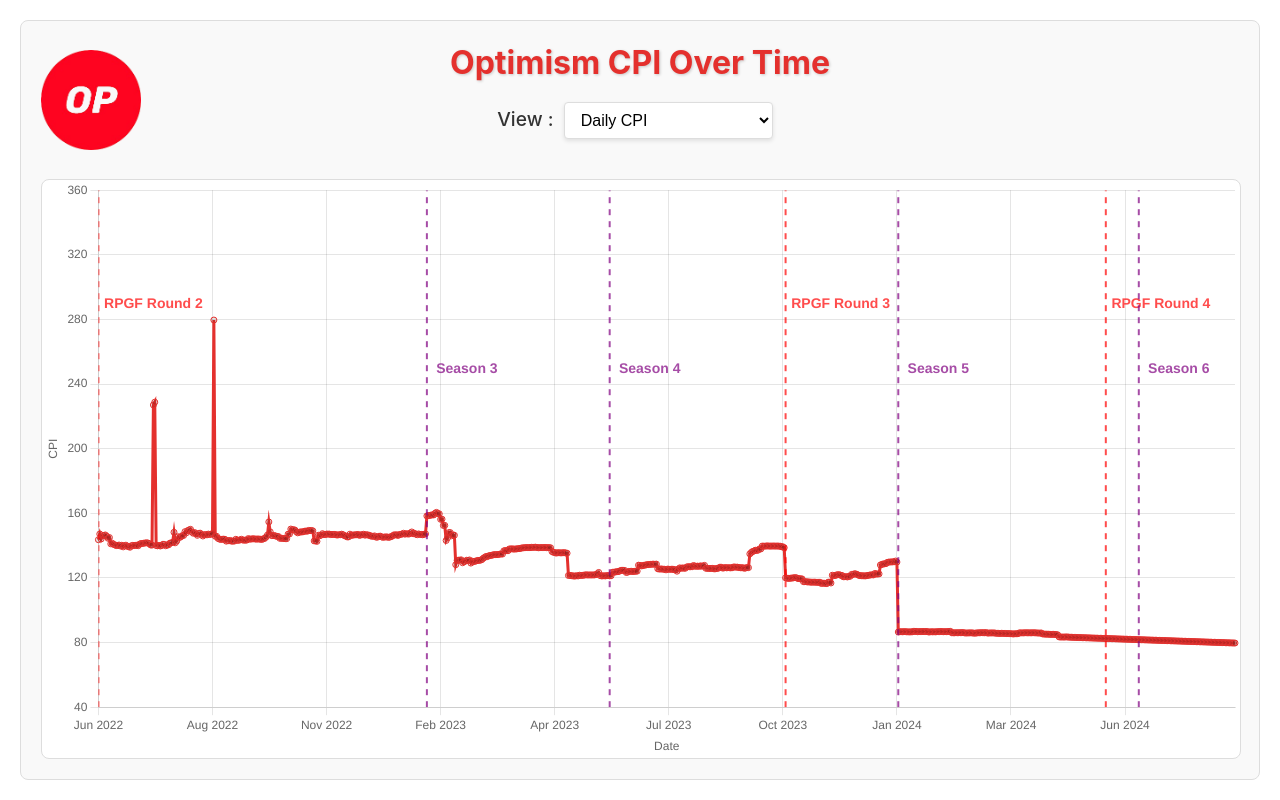
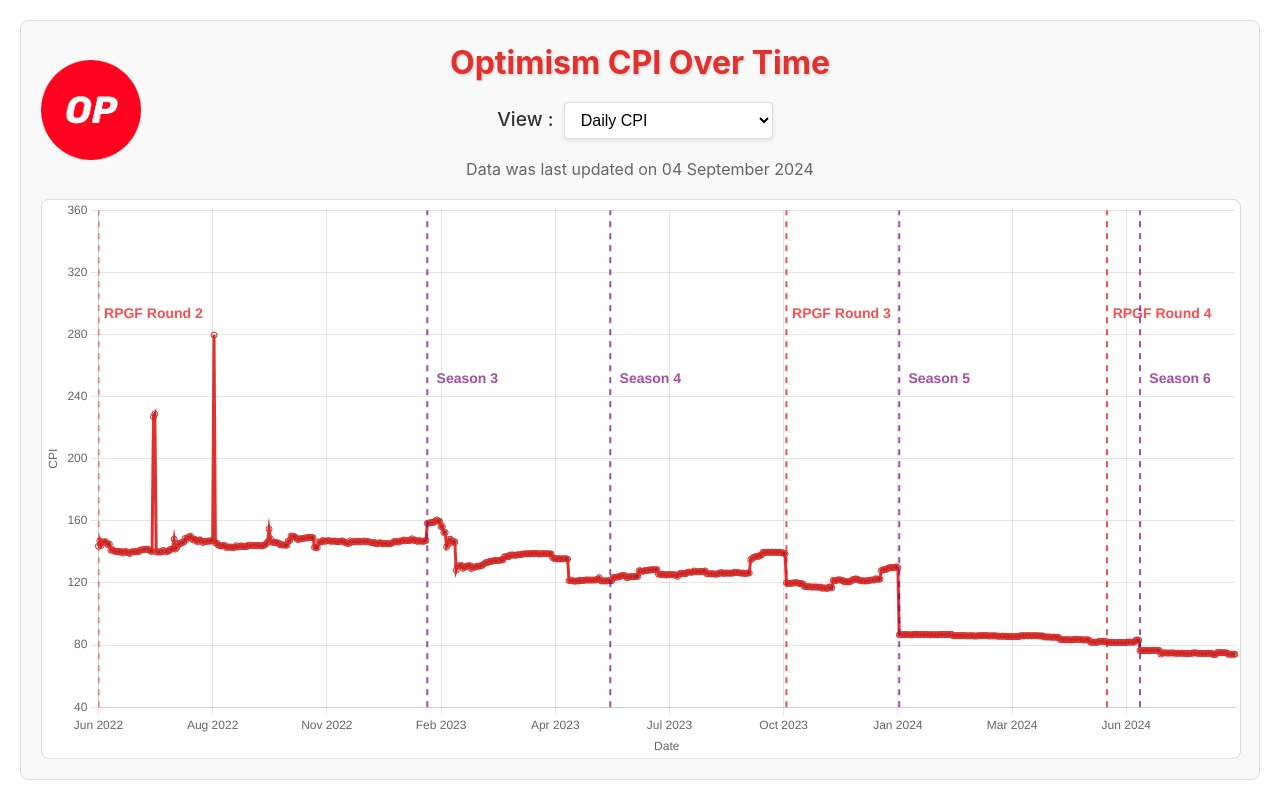
Before and after one commit to ARDev097/cpi_line_graph, a React (Create React App) app: page / in a window 1280 px wide. Built offline with nearby package versions, Linux system fonts and the light colour scheme.

Commit message:
Added season 6 date

```diff
--- a/package.json
+++ b/package.json
@@ -10,6 +10,7 @@
     "chart.js": "^4.4.4",
     "chartjs-adapter-date-fns": "^3.0.0",
     "chartjs-plugin-annotation": "^3.0.1",
+    "chartjs-plugin-zoom": "^2.0.1",
     "date-fns": "^3.6.0",
     "papaparse": "^5.4.1",
     "react": "^18.3.1",
--- a/src/components/LineGraph.css
+++ b/src/components/LineGraph.css
@@ -80,6 +80,13 @@
   border-radius: 8px;
 }
 
+.last-updated {
+  font-size: 1rem;
+  color: #666;
+  margin-top: 10px;
+}
+
+
 @media (max-width: 768px) {
   .line-graph-container {
     height: calc(100% - 50px);
--- a/src/components/LineGraph.js
+++ b/src/components/LineGraph.js
@@ -3,7 +3,7 @@
 import { Chart as ChartJS, TimeScale, LinearScale, PointElement, LineElement, Tooltip, Legend } from 'chart.js';
 import 'chartjs-adapter-date-fns';
 import annotationPlugin from 'chartjs-plugin-annotation';
-import { parse, format } from 'date-fns';
+import { parse, format, isValid } from 'date-fns';
 import './LineGraph.css';
 import oplogo from "./OP.png"
 
@@ -12,12 +12,18 @@
 const LineGraph = () => {
   const [chartData, setChartData] = useState(null);
   const [view, setView] = useState('daily');
+  const [lastUpdateDate, setLastUpdateDate] = useState('');
 
   useEffect(() => {
     const fetchData = async () => {
       const response = await fetch('/output_hhi_cpi.json');
       const data = await response.json();
       const formattedData = parseJSON(data);
+
+      // Find the last date from the data
+      const lastDate = formattedData.labels.length > 0 ? formattedData.labels[formattedData.labels.length - 1] : null;
+      setLastUpdateDate(lastDate ? format(lastDate, 'dd MMMM yyyy') : 'N/A');
+
       setChartData(formattedData);
     };
 
@@ -124,6 +130,9 @@
               </select>
             </label>
           </div>
+          <div className="last-updated">
+            {`Data was last updated on ${lastUpdateDate}`}
+          </div>
         </div>
       </div>
       {chartData && (
```
Also changed, not shown: public/output_hhi_cpi.json, 1 other file (tests, documents, lock files or other folders).
